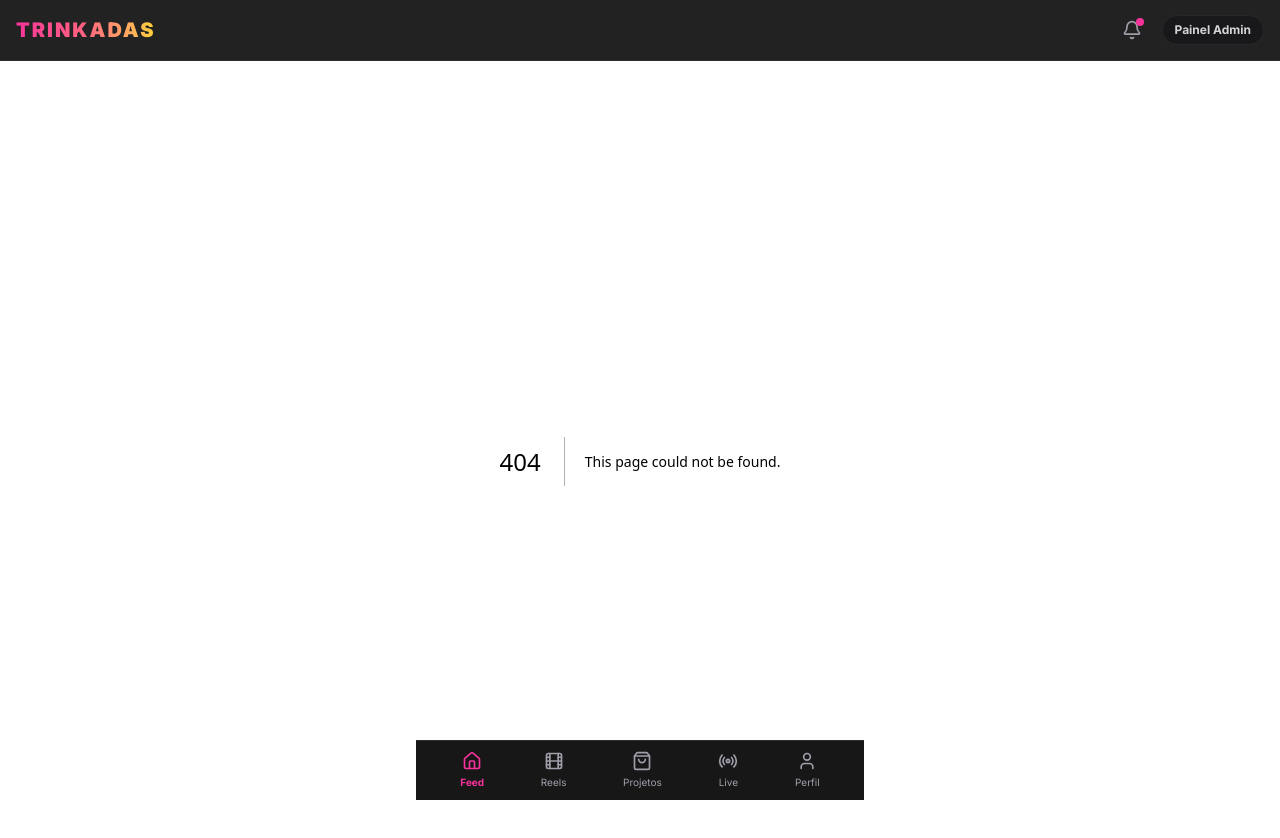
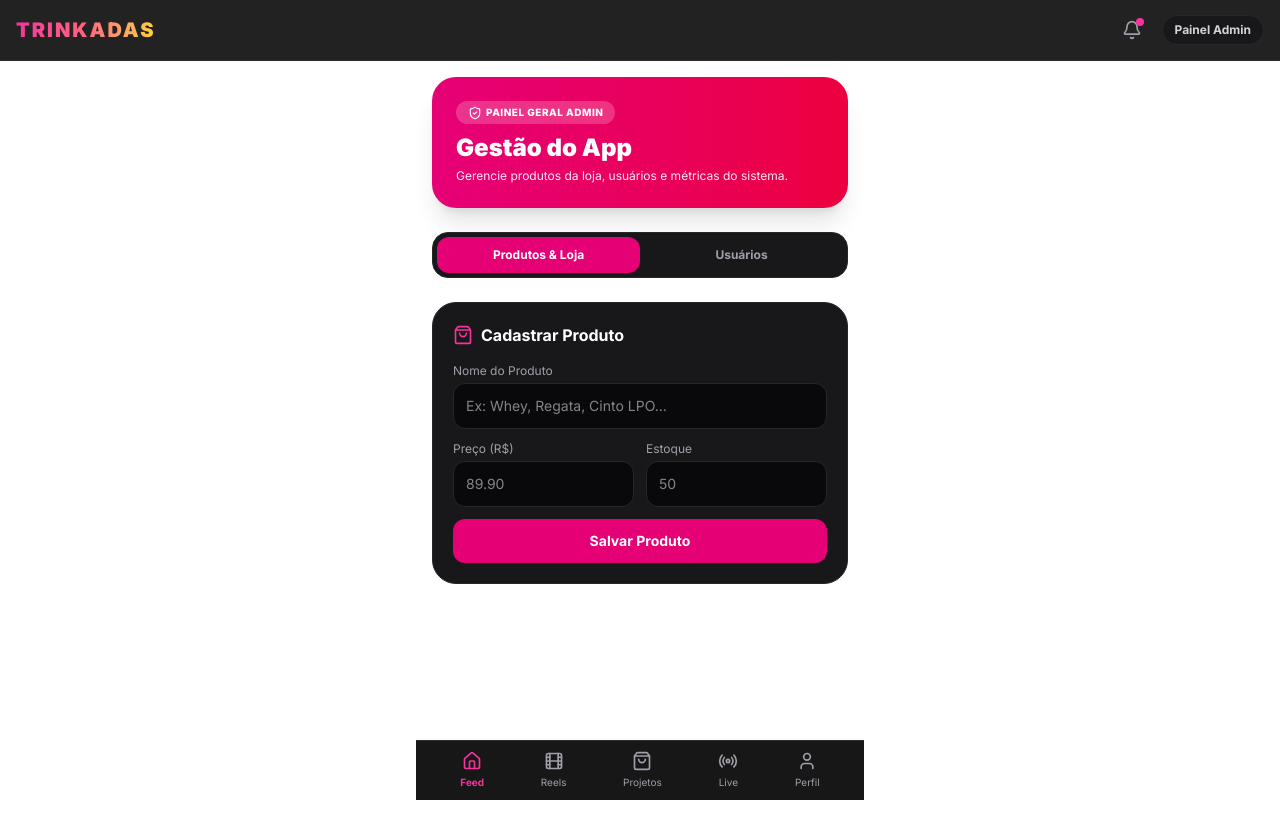
Before and after one commit to paralelorafael16-byte/fitness-superapp, a Next.js app: page /admin in a window 1280 px wide. Before the commit this address had no page. Shown: the top 838 px of the page. After the commit the page ends 800 px from the top, so only its background shows below. Built offline with nearby package versions, Linux system fonts and the light colour scheme.

Commit message:
Criando rotas /admin, /reels e /live para resolver erros 404

```diff
--- /dev/null
+++ b/app/admin/page.tsx
@@ -0,0 +1,77 @@
+'use client'
+import { useState } from 'react'
+import { PackagePlus, Users, ShoppingBag, ShieldCheck, DollarSign } from 'lucide-react'
+
+export default function AdminPage() {
+  const [activeTab, setActiveTab] = useState<'products' | 'users'>('products')
+
+  return (
+    <div className="space-y-6 p-4 pb-20">
+      <div className="bg-gradient-to-r from-pink-600 to-rose-600 p-6 rounded-3xl text-white shadow-xl">
+        <span className="flex items-center gap-1 text-[10px] font-extrabold bg-white/20 px-3 py-1 rounded-full w-fit mb-2 uppercase tracking-wider">
+          <ShieldCheck className="w-3.5 h-3.5" /> Painel Geral Admin
+        </span>
+        <h1 className="text-2xl font-black">Gestão do App</h1>
+        <p className="text-xs text-pink-100 mt-1">Gerencie produtos da loja, usuários e métricas do sistema.</p>
+      </div>
+
+      <div className="flex bg-zinc-900 p-1 rounded-2xl border border-zinc-800">
+        <button
+          onClick={() => setActiveTab('products')}
+          className={`flex-1 py-2.5 text-xs font-bold rounded-xl transition-all ${
+            activeTab === 'products' ? 'bg-pink-600 text-white' : 'text-zinc-400'
+          }`}
+        >
+          Produtos & Loja
+        </button>
+        <button
+          onClick={() => setActiveTab('users')}
+          className={`flex-1 py-2.5 text-xs font-bold rounded-xl transition-all ${
+            activeTab === 'users' ? 'bg-pink-600 text-white' : 'text-zinc-400'
+          }`}
+        >
+          Usuários
+        </button>
+      </div>
+
+      {activeTab === 'products' && (
+        <div className="bg-zinc-900 p-5 rounded-3xl border border-zinc-800 space-y-4">
+          <h2 className="text-base font-bold text-white flex items-center gap-2">
+            <ShoppingBag className="w-5 h-5 text-pink-500" /> Cadastrar Produto
+          </h2>
+          <form className="space-y-3" onSubmit={(e) => e.preventDefault()}>
+            <div>
+              <label className="text-xs text-zinc-400 block mb-1">Nome do Produto</label>
+              <input type="text" placeholder="Ex: Whey, Regata, Cinto LPO..." className="w-full bg-zinc-950 border border-zinc-800 rounded-xl p-3 text-sm text-white focus:outline-none focus:border-pink-500" />
+            </div>
+            <div className="grid grid-cols-2 gap-3">
+              <div>
+                <label className="text-xs text-zinc-400 block mb-1">Preço (R$)</label>
+                <input type="number" step="0.01" placeholder="89.90" className="w-full bg-zinc-950 border border-zinc-800 rounded-xl p-3 text-sm text-white focus:outline-none focus:border-pink-500" />
+              </div>
+              <div>
+                <label className="text-xs text-zinc-400 block mb-1">Estoque</label>
+                <input type="number" placeholder="50" className="w-full bg-zinc-950 border border-zinc-800 rounded-xl p-3 text-sm text-white focus:outline-none focus:border-pink-500" />
+              </div>
+            </div>
+            <button type="submit" className="w-full bg-pink-600 hover:bg-pink-500 font-bold py-3 rounded-xl transition-colors text-sm text-white">
+              Salvar Produto
+            </button>
+          </form>
+        </div>
+      )}
+
+      {activeTab === 'users' && (
+        <div className="bg-zinc-900 p-5 rounded-3xl border border-zinc-800 space-y-3">
+          <h2 className="text-base font-bold text-white">Usuários & Cargos</h2>
+          <div className="p-4 bg-zinc-950 rounded-2xl border border-zinc-800 flex items-center justify-between">
+            <div>
+              <p className="text-sm font-bold text-white">Rafael Ponticelli</p>
+              <p className="text-xs text-pink-400 font-semibold">ADMINISTRADOR</p>
+            </div>
+          </div>
+        </div>
+      )}
+    </div>
+  )
+}
--- /dev/null
+++ b/app/live/page.tsx
@@ -0,0 +1,45 @@
+'use client'
+import { Radio, Eye, Heart } from 'lucide-react'
+
+export default function LivePage() {
+  return (
+    <div className="p-4 space-y-4">
+      <div className="flex items-center justify-between">
+        <h1 className="text-xl font-bold text-white flex items-center gap-2">
+          <Radio className="w-5 h-5 text-red-500 animate-pulse" /> Transmissões Ao Vivo
+        </h1>
+        <span className="text-xs font-bold bg-red-500/10 text-red-400 px-2.5 py-1 rounded-full border border-red-500/20">
+          AO VIVO NOW
+        </span>
+      </div>
+
+      {/* Player da Live */}
+      <div className="relative aspect-[9/16] w-full max-w-sm mx-auto bg-zinc-900 rounded-3xl overflow-hidden border border-zinc-800 flex flex-col justify-between p-4 text-white">
+        <div className="flex items-center justify-between z-10">
+          <div className="flex items-center gap-2 bg-black/40 backdrop-blur-md px-3 py-1 rounded-full border border-white/10">
+            <span className="w-2 h-2 rounded-full bg-red-500 animate-pulse" />
+            <span className="text-xs font-bold">TRINKADAS LIVE</span>
+          </div>
+          <span className="flex items-center gap-1 bg-black/40 backdrop-blur-md px-2.5 py-1 rounded-full text-xs">
+            <Eye className="w-3.5 h-3.5 text-zinc-400" /> 284
+          </span>
+        </div>
+
+        <div className="text-center text-zinc-500 text-xs italic">
+          [ Stream de Vídeo WebSockets / WebRTC ]
+        </div>
+
+        <div className="flex items-center gap-2 z-10">
+          <input
+            type="text"
+            placeholder="Enviar mensagem..."
+            className="flex-1 bg-black/50 border border-white/15 rounded-xl px-3 py-2 text-xs text-white focus:outline-none"
+          />
+          <button className="p-2 bg-pink-600 rounded-xl text-white">
+            <Heart className="w-4 h-4 fill-white" />
+          </button>
+        </div>
+      </div>
+    </div>
+  )
+}
--- /dev/null
+++ b/app/reels/page.tsx
@@ -0,0 +1,13 @@
+export default function ReelsPage() {
+  return (
+    <div className="p-4 space-y-4 min-h-screen flex flex-col items-center justify-center text-center">
+      <div className="w-16 h-16 rounded-full bg-pink-500/10 border border-pink-500/20 flex items-center justify-center text-pink-500 text-2xl font-bold">
+        🎬
+      </div>
+      <h1 className="text-xl font-bold text-white">Vídeos Curtos & Reels</h1>
+      <p className="text-xs text-zinc-400 max-w-xs">
+        Feed de vídeos curtos em tela cheia com conteúdos dos criadores e atletas.
+      </p>
+    </div>
+  )
+}
```
